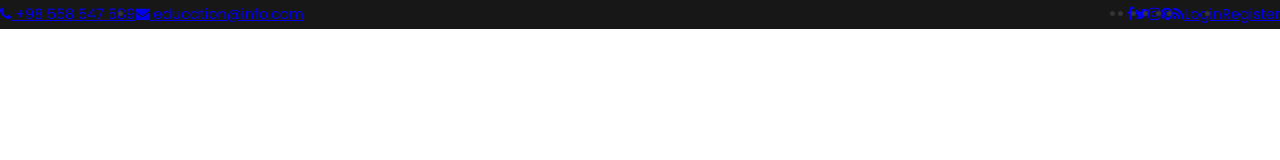
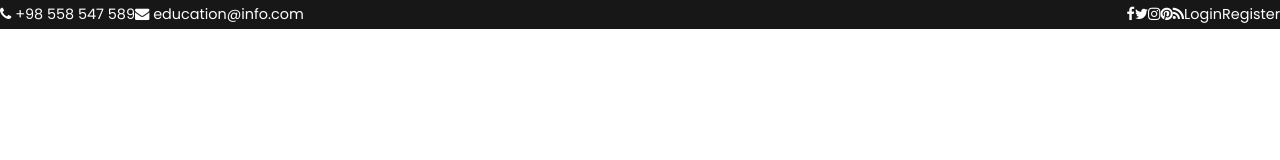
Before and after one commit to pedroqdvieira/Projeto-Guiado, a plain HTML site: page index.html in a window 1280 px wide. Drawn offline with Linux system fonts and the light colour scheme.

Commit message:
Update style.css

```diff
--- a/style.css
+++ b/style.css
@@ -4,6 +4,15 @@
     margin: 0;
     padding: 0;
     box-sizing: border-box;
+}
+
+ul {
+    list-style: none;
+}
+
+a{
+    text-decoration: none;
+    color: inherit;
 }
 
 body{
@@ -19,6 +28,7 @@ font-family: "Poppins", sans-serif;
     display: flex;
     justify-content: space-between;
     background-color: #171717;
+    color:white;
 }
 
 #top_nav > ul,
```
